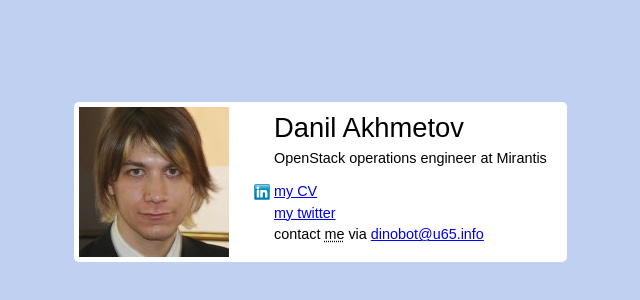
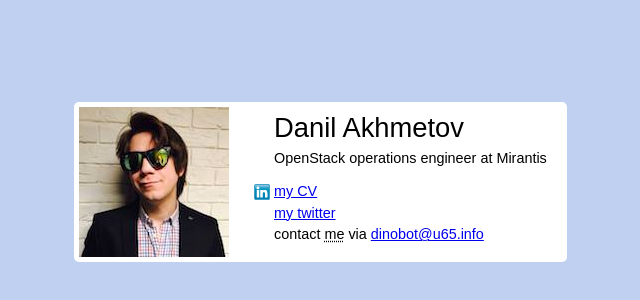
Before and after one commit to dinobot/dinobot.github.io, a plain HTML site: page index.html in a window 1280 px wide. Shown: the part 218-518 px from the top of the page, without its empty margins (486-1126 px from the left). Drawn offline with Linux system fonts and the light colour scheme.

Commit message:
update photo

```diff
--- a/index.html
+++ b/index.html
@@ -11,7 +11,7 @@
 			<abbr class="fn n">Danil Akhmetov</abbr>
 			<abbr class="title">OpenStack operations engineer</abbr>
 			at <abbr class="org">Mirantis</abbr>
-			<img class="photo" src="http://dinobot.github.io/static/face/daniel_at_startup_school_2011.jpg" alt="Danil at startup school 2011">
+			<img class="photo" src="http://dinobot.github.io/static/face/daniel_2017.jpg" alt="Danil at startup school 2011">
 			<a id="linkedin" class="url" href="http://www.linkedin.com/in/dinobot">my CV</a>
 			<a id="twitter" class="url" href="http://twitter.com/d1n0b0t">my twitter</a>
 			contact <abbr class="nickname" title="dinobot">me</abbr> via <a class="email"
```
Also changed, not shown: static/face/daniel_2017.jpg (added).
